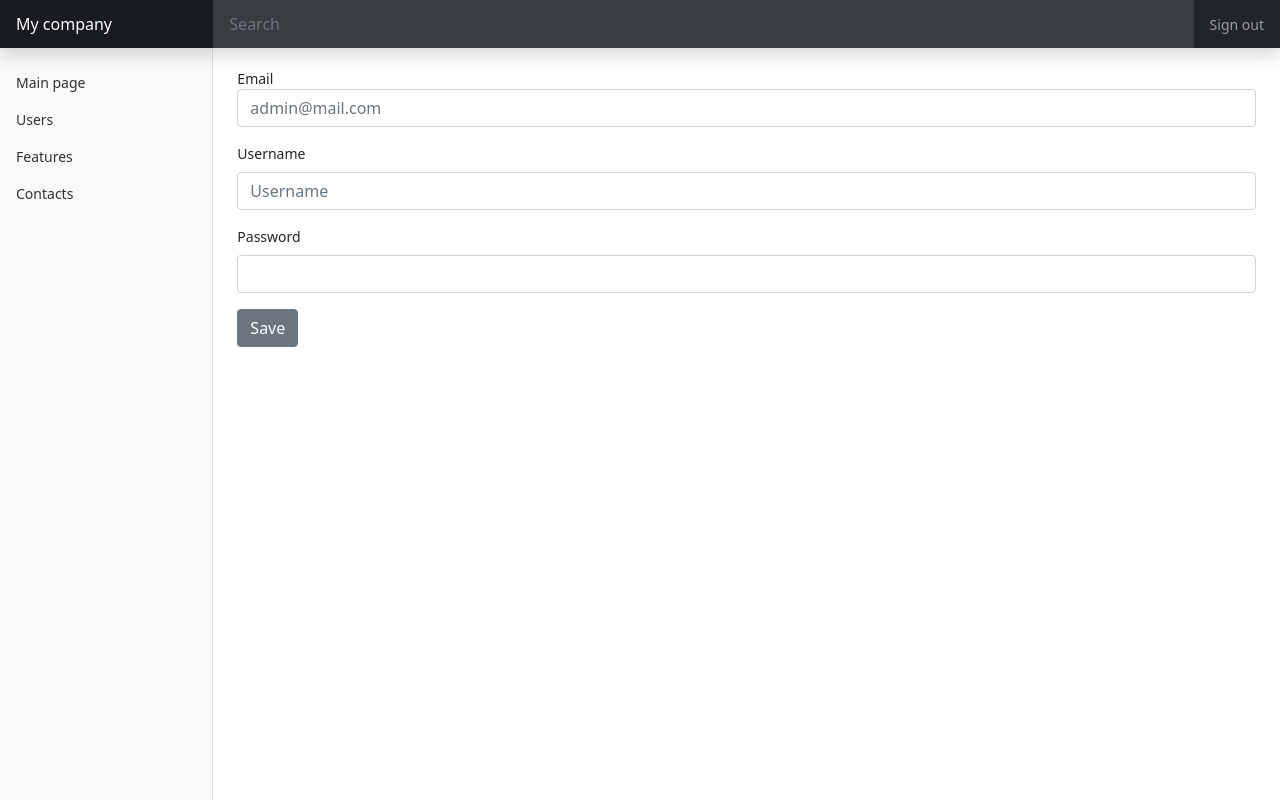
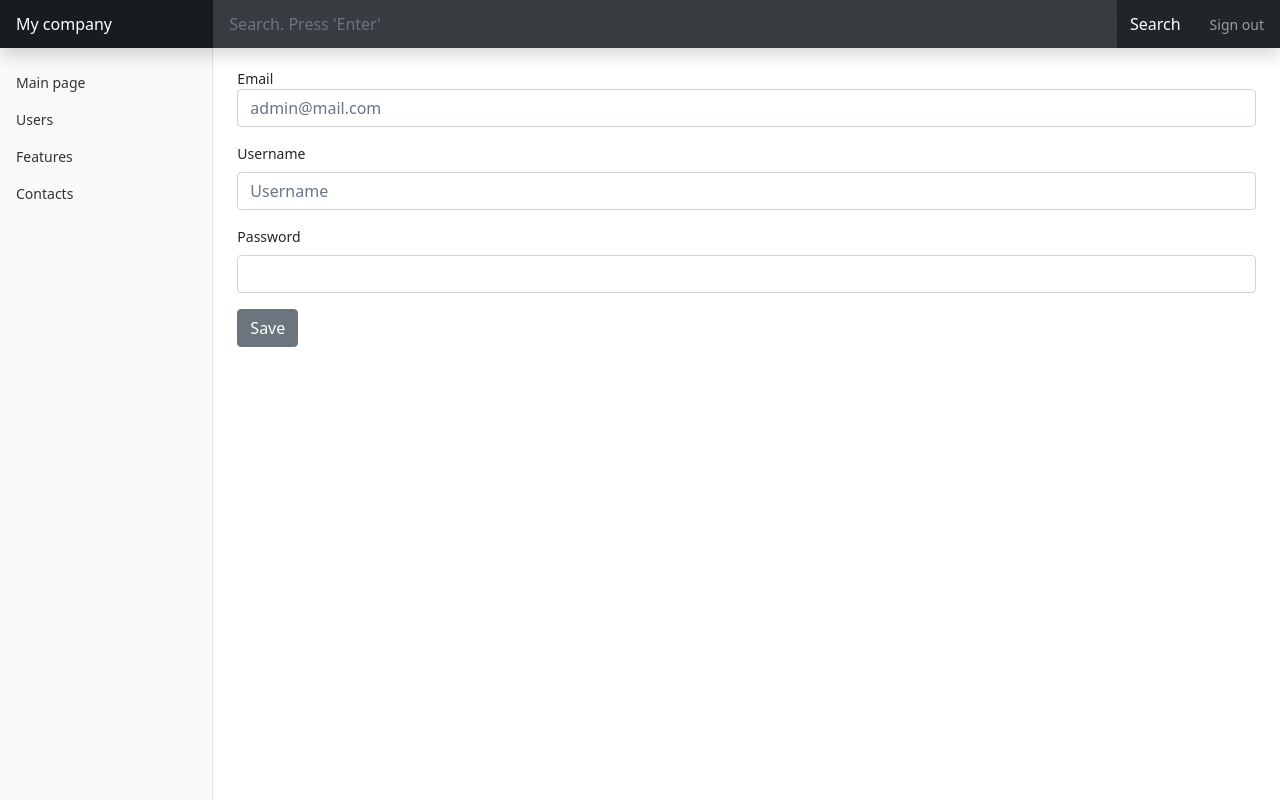
Before and after one commit to Chenger1/CoverFastApi, a FastAPI app: template app/templates/admin/add_user.html in a window 1280 px wide. Run offline with FastAPI, Linux system fonts and the light colour scheme; the template is opened without the code that fills it, so the values that code supplies are empty; parts of the project's set-up code (start-up, migrations or seed data) failed here and were passed over; some libraries are stand-ins or nearby versions.

Commit message:
Add search for features by title or text

```diff
--- a/app/templates/admin/admin_index.html
+++ b/app/templates/admin/admin_index.html
@@ -42,7 +42,9 @@
   <button class="navbar-toggler position-absolute d-md-none collapsed" type="button" data-bs-toggle="collapse" data-bs-target="#sidebarMenu" aria-controls="sidebarMenu" aria-expanded="false" aria-label="Toggle navigation">
     <span class="navbar-toggler-icon"></span>
   </button>
-  <input class="form-control form-control-dark w-100" type="text" placeholder="Search" aria-label="Search">
+  <input class="form-control form-control-dark w-100" type="text" placeholder="Search. Press 'Enter' " aria-label="Search" id="search_input">
+  <button class="btn btn-dark" id='search'>Search</button>
+  <a href="" style="display: none;" id="search_link"></a>
   <div class="navbar-nav">
     <div class="nav-item text-nowrap">
       <a class="nav-link px-3" href="{{ url_for('logout') }}">Sign out</a>
@@ -66,7 +68,12 @@
             </a>
           </li>
           <li class="nav-item">
-            <a class="nav-link {% if '/admin/features' in request.url.path %}active{% endif %}" href="{{ url_for('get_features_page') }}">
+            <a class="nav-link
+            {% if '/admin/features' in request.url.path %}
+            active
+            {% elif '/admin/search' in request.url.path %}
+            active
+            {% endif %}" href="{{ url_for('get_features_page') }}">
               Features
             </a>
           </li>
@@ -88,5 +95,16 @@
   </div>
 </div>
     <script src="{{ url_for('static', path='/bootstrap/js/bootstrap.bundle.min.js') }}"></script>
+    <script>
+      let search = document.getElementById('search');
+      let search_input = document.getElementById('search_input');
+      let search_link = document.getElementById('search_link');
+
+      search.addEventListener('click', function(event){
+          link = `/admin/search/${search_input.value}`;
+          search_link.setAttribute('href', link);
+          search_link.click();
+      })
+    </script>
   </body>
 </html>
```
Also changed, not shown: app/db/crud.py (+11 -0 lines), app/routers/admin.py (+7 -0 lines).
